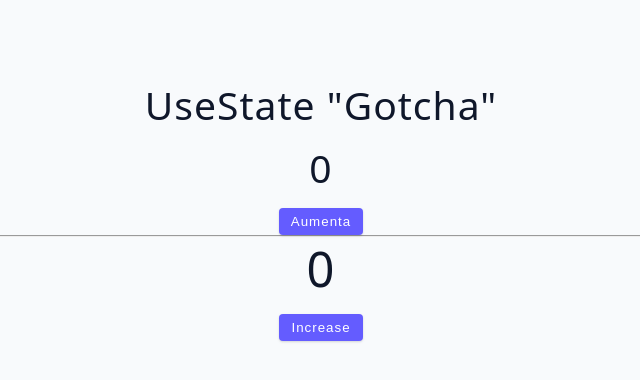
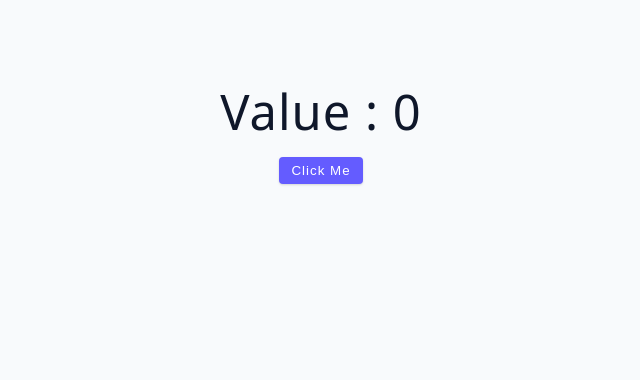
Before and after one commit to luciabalbas/React-Tutorial, a React (Vite) app in the folder 02-Avanzado/: page / in a window 1280 px wide. Shown: the top 380 px of the page, without its empty margins (319-959 px from the left). Built offline with nearby package versions, Linux system fonts and the light colour scheme.

Commit message:
useEffect Example

```diff
--- a/02-Avanzado/src/App.jsx
+++ b/02-Avanzado/src/App.jsx
@@ -1,11 +1,11 @@
-import Starter from './tutorial/01-useState/starter/05-useState-gotcha'
-import Final from './tutorial/01-useState/final/05-useState-gotcha'
+import Starter from './tutorial/02-useEffect/starter/01-code-example'
+import Final from './tutorial/02-useEffect/final/01-code-example'
 
 function App() {
   return (
     <div className="container">
       <Starter />
-      <Final />
+      {/* <Final /> */}
     </div>
   )
 }
--- a/02-Avanzado/src/tutorial/01-useState/starter/05-useState-gotcha.jsx
+++ b/02-Avanzado/src/tutorial/01-useState/starter/05-useState-gotcha.jsx
@@ -16,7 +16,6 @@
 
     setTimeout(() => {
       console.log('clicked the button')
-
       setValue((currentSate) => {
         return currentSate + 1
       })
--- a/02-Avanzado/src/tutorial/02-useEffect/starter/01-code-example.jsx
+++ b/02-Avanzado/src/tutorial/02-useEffect/starter/01-code-example.jsx
@@ -1,15 +1,20 @@
-import { useState } from 'react';
+import { useState } from 'react'
 
 const CodeExample = () => {
-  const [value, setValue] = useState(0);
-
+  const [value, setValue] = useState(0)
+  const sayHello = () => {
+    console.log('hello there')
+    // cuidado, tendrás un loop infinito
+    // setValue(value + 1)
+  }
+  sayHello()
   return (
     <div>
       <h1>value : {value}</h1>
-      <button className='btn' onClick={() => setValue(value + 1)}>
+      <button className="btn" onClick={() => setValue(value + 1)}>
         click me
       </button>
     </div>
-  );
-};
-export default CodeExample;
+  )
+}
+export default CodeExample
```
